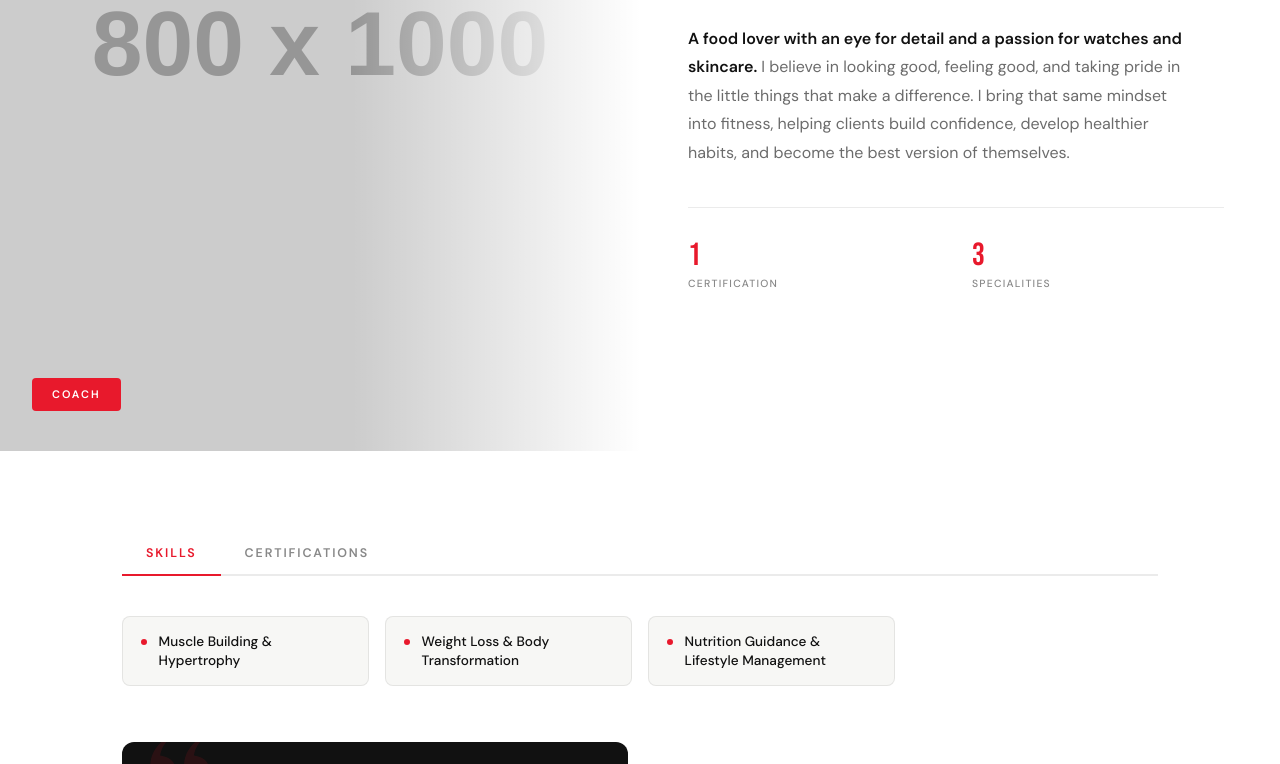
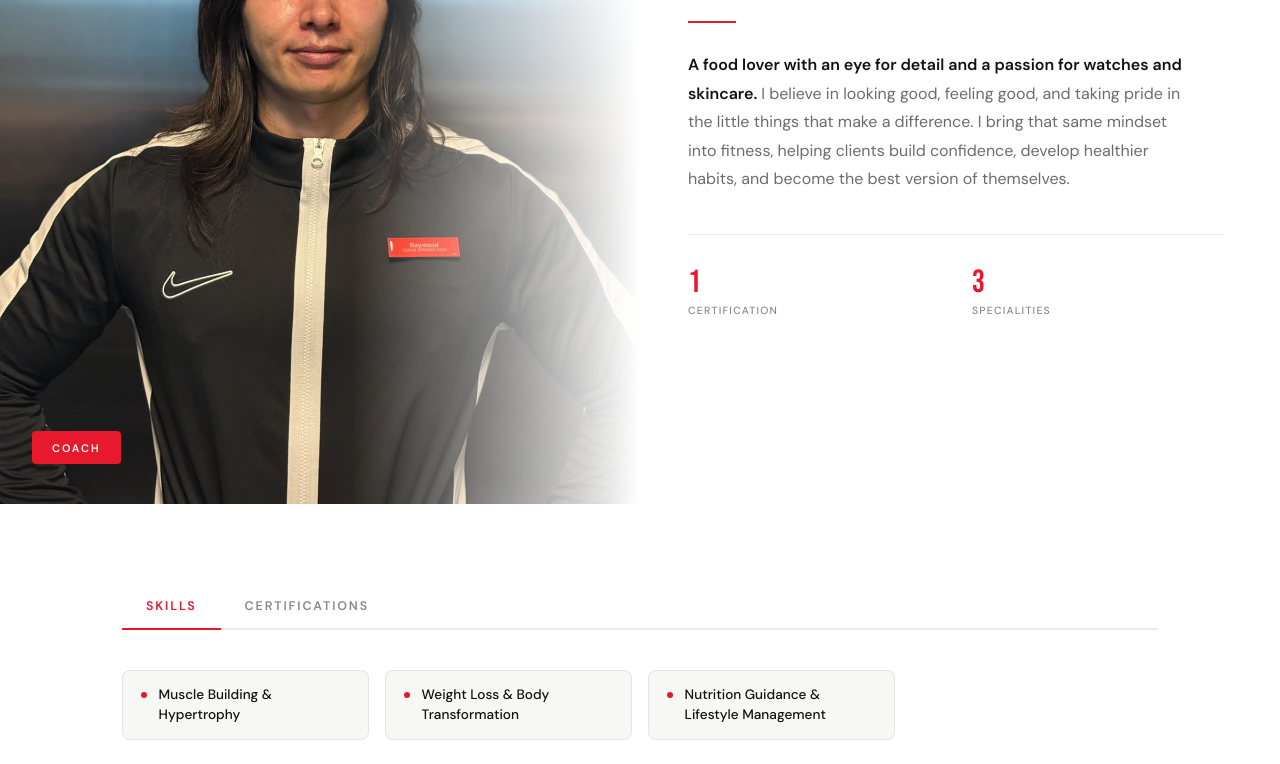
Before and after one commit to virginactivetrainer/Raffles-Place, a plain HTML site: page Trainer/raymond.html in a window 1280 px wide. Shown: the part 413-1177 px from the top of the page. Drawn offline with Linux system fonts and the light colour scheme; placeholder pictures from the web are drawn by us.

Commit message:
Update raymond.html

```diff
--- a/Trainer/raymond.html
+++ b/Trainer/raymond.html
@@ -99,7 +99,7 @@
 
 <section class="hero">
   <div class="hero-image">
-    <img src="../Photo/Raymond.jpg" alt="Raymond" onerror="this.src='https://placehold.co/800x1000/f0f0f0/999?text=Raymond'">
+    <img src="../Photo/raymond.jpeg" alt="Raymond" onerror="this.src='https://placehold.co/800x1000/f0f0f0/999?text=Raymond'">
     <div class="hero-image-overlay"></div>
     <div class="achievement-ribbon">Coach</div>
   </div>
```
